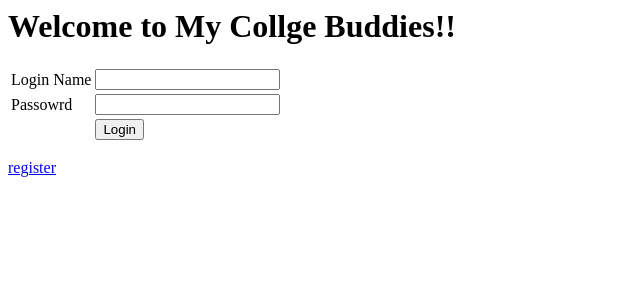
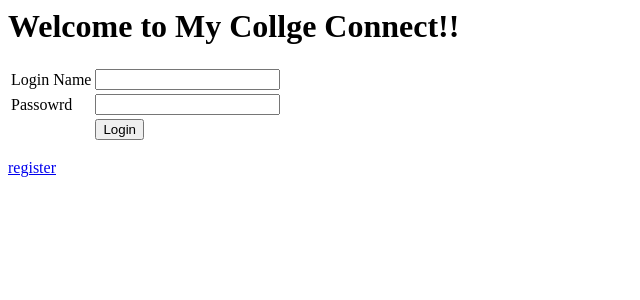
Before and after one commit to shiva404/campus-connect, a PHP site: page / in a window 1280 px wide. Shown: the top 300 px of the page, without its empty margins (0-640 px from the left). Run offline with PHP 8.4, Linux system fonts and the light colour scheme.

Commit message:
-Changing College-Buddies to College-Connect

```diff
--- a/index.php
+++ b/index.php
@@ -1,9 +1,9 @@
 <html>
 <head>
-	<title>Welcome to College Buddies-login page</title>
+	<title>Welcome to College Connect-login page</title>
 </head>
 <body>
-	<h1>Welcome to My Collge Buddies!!</h1>
+	<h1>Welcome to My Collge Connect!!</h1>
 	<form action="/login/login.php" method="post">
 		<table>
 		<tr>
```
